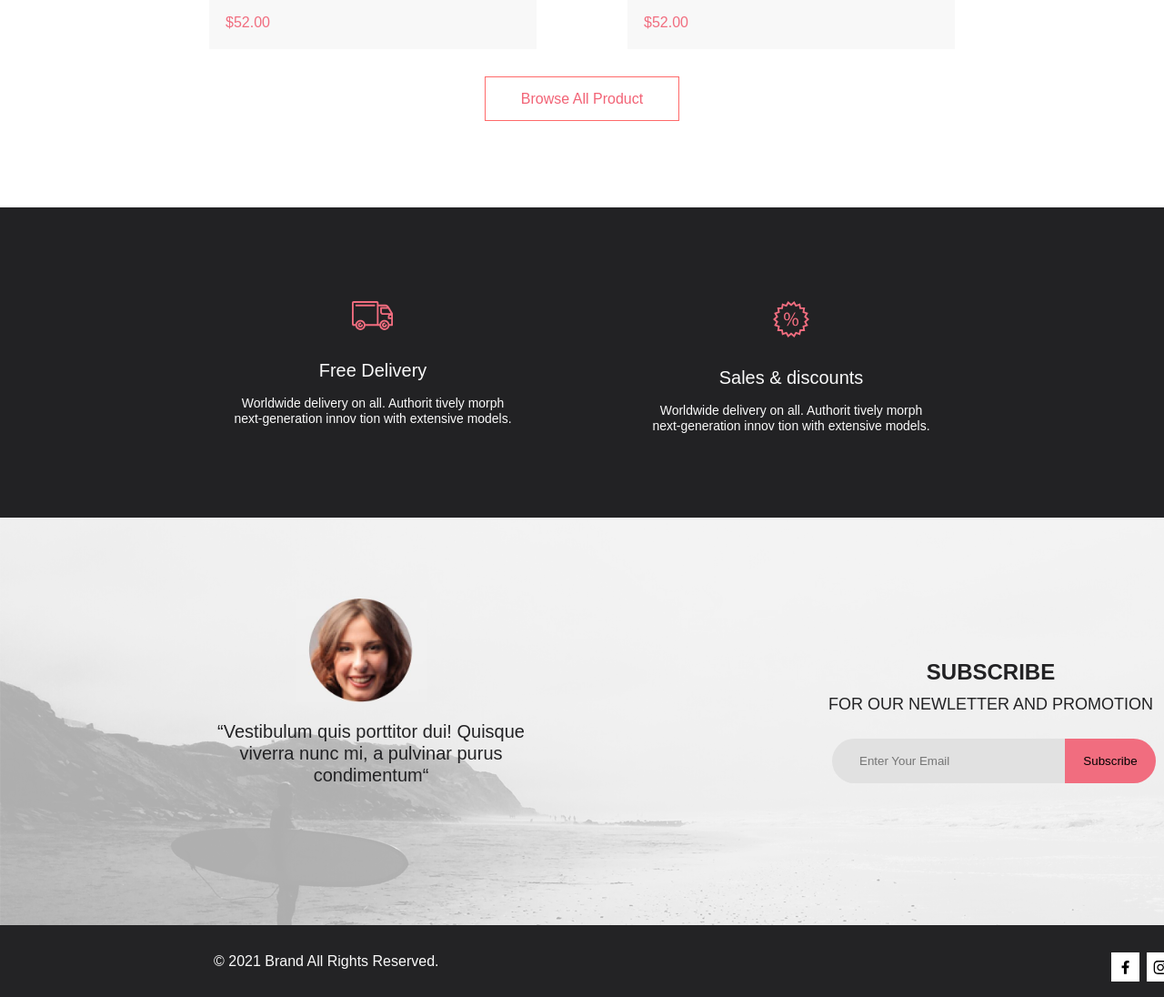
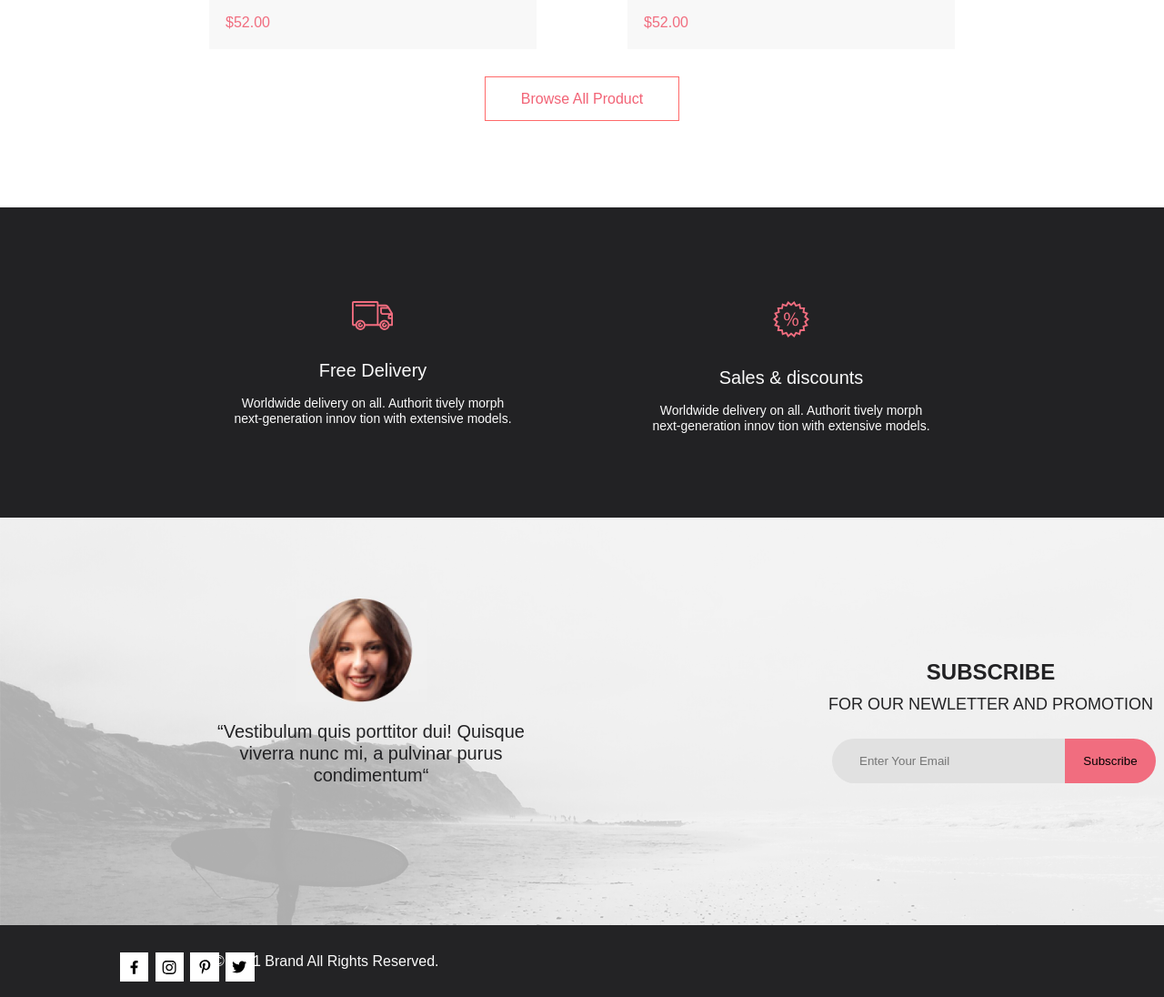
Before and after one commit to NikolayRomanovsky1987/Verstka, a plain HTML site: page Index.html in a window 1280 px wide. Shown: the part 3349-4445 px from the top of the page at 91% size. Drawn offline with Linux system fonts and the light colour scheme.

Commit message:
second commit

```diff
--- a/style.css
+++ b/style.css
@@ -82,8 +82,6 @@ body {
     margin-right: 230px;
     display: flex;
     justify-content: space-between;
-
-
 }
 
 .for_women {
@@ -335,7 +333,6 @@ h4 {
     border-top-right-radius: 30px;
     border-bottom-right-radius: 30px;
     border: none;
-
 }
 
 .footer {
@@ -368,8 +365,7 @@ h4 {
     display: flex;
     justify-content: left;
     align-items: center;
-    left: 1214.71px;
-
+    left: 124.71px;
 }
 
 .cube2 {
@@ -380,6 +376,4 @@ h4 {
     bottom: 0;
     right: 0;
     position: absolute;
-
-
 }
```
